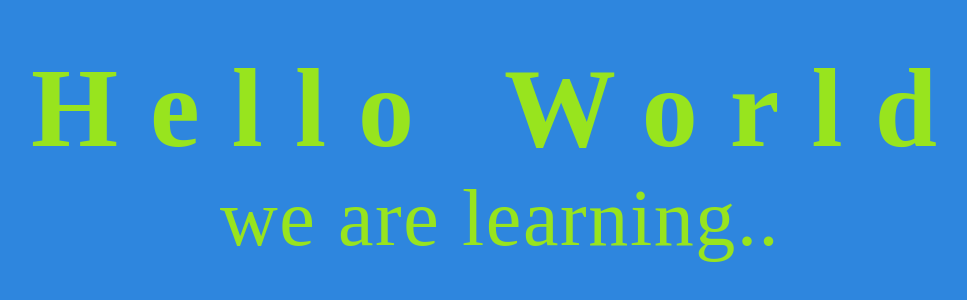
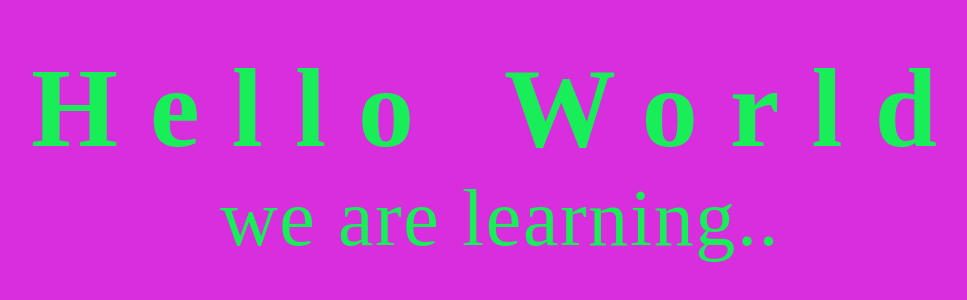
Before and after one commit to Yazdani1/SCSS-Basics, a plain HTML site: page index.html in a window 1280 px wide. Shown: the part 246-546 px from the top of the page, without its empty margins (140-1107 px from the left). Drawn offline with Linux system fonts and the light colour scheme.

Commit message:
Sass Partials

```diff
--- /dev/null
+++ b/scss/_mixin.scss
@@ -0,0 +1,15 @@
+@mixin flexproperties {
+  align-items: center;
+  justify-content: center;
+  display: flex;
+  flex-direction: column;
+  place-items: center;
+}
+
+@mixin identicaltextformat($par1, $font, $cap) {
+  background-color: $bg-color;
+  font-size: $font;
+  color: $text-color;
+  letter-spacing: $par1;
+  text-transform: $cap;
+}
--- /dev/null
+++ b/scss/_var.scss
@@ -0,0 +1,3 @@
+$bg-color: #d82ede;
+$text-color: rgb(23, 238, 88);
+$message-color: rgb(156, 28, 28);
--- a/scss/main.scss
+++ b/scss/main.scss
@@ -1,27 +1,10 @@
+@import "mixin";
+@import "var";
+
 * {
   margin: 0;
   padding: 0;
   box-sizing: border-box;
-}
-
-$bg-color: #2e86de;
-$text-color: rgb(152, 228, 30);
-$message-color: rgb(165, 231, 59);
-
-@mixin flexproperties {
-  align-items: center;
-  justify-content: center;
-  display: flex;
-  flex-direction: column;
-  place-items: center;
-}
-
-@mixin identicaltextformat($par1, $font, $cap) {
-  background-color: $bg-color;
-  font-size: $font;
-  color: $text-color;
-  letter-spacing: $par1;
-  text-transform: $cap;
 }
 
 //1.operators
@@ -29,6 +12,7 @@ $message-color: rgb(165, 231, 59);
 //3.nesting
 //4. mixing
 //5.parameter
+//6.partials
 
 .main_header {
   width: 100vw;
@@ -39,7 +23,7 @@ $message-color: rgb(165, 231, 59);
     @include identicaltextformat(2rem, 7rem, capitalize);
 
     &:hover {
-      background-color: rgb(231, 59, 59);
+      background-color: rgb(12, 83, 131);
     }
     &::after {
       content: "World";
```
Also changed, not shown: scss/main.css, 1 other file.
